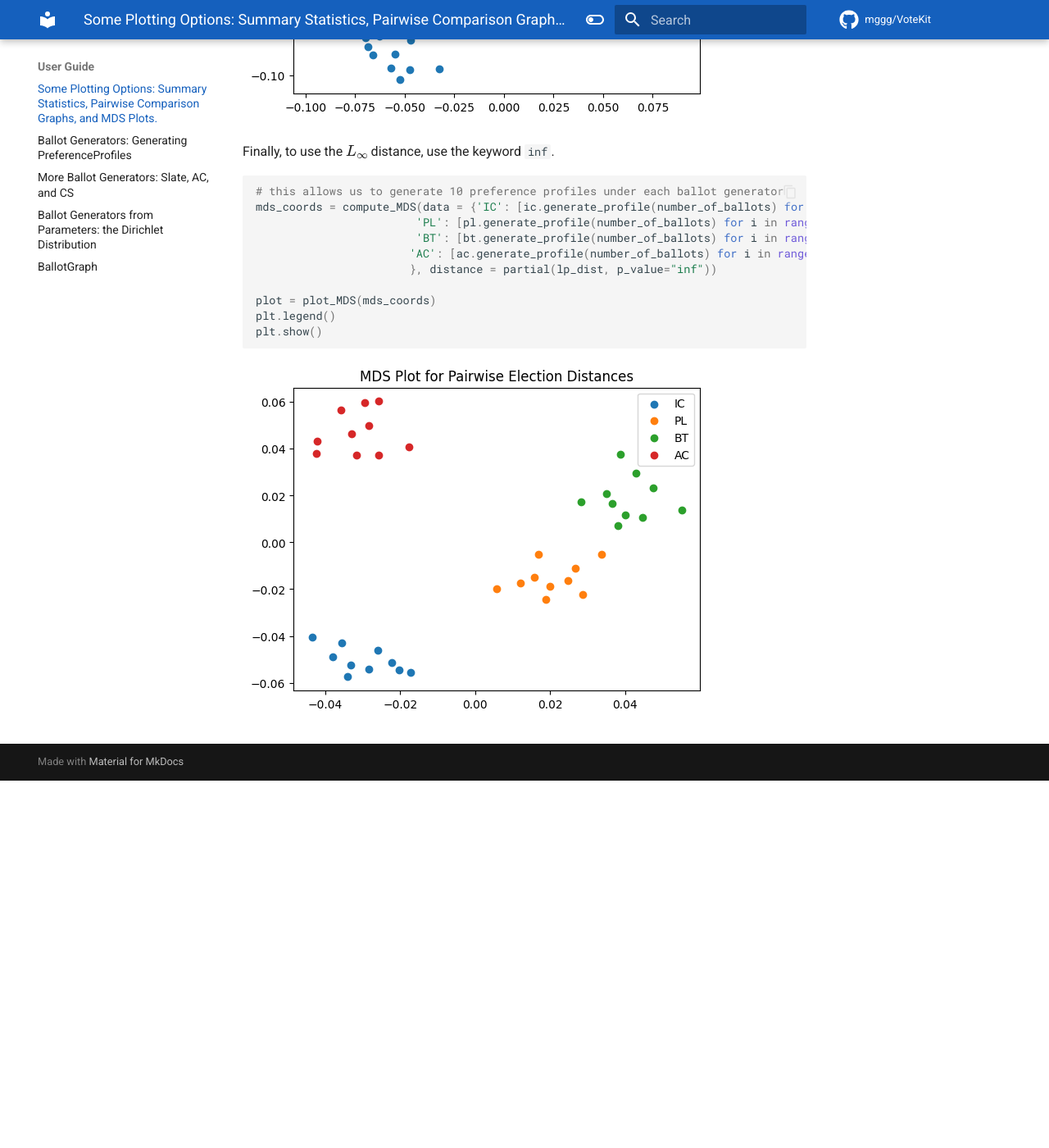
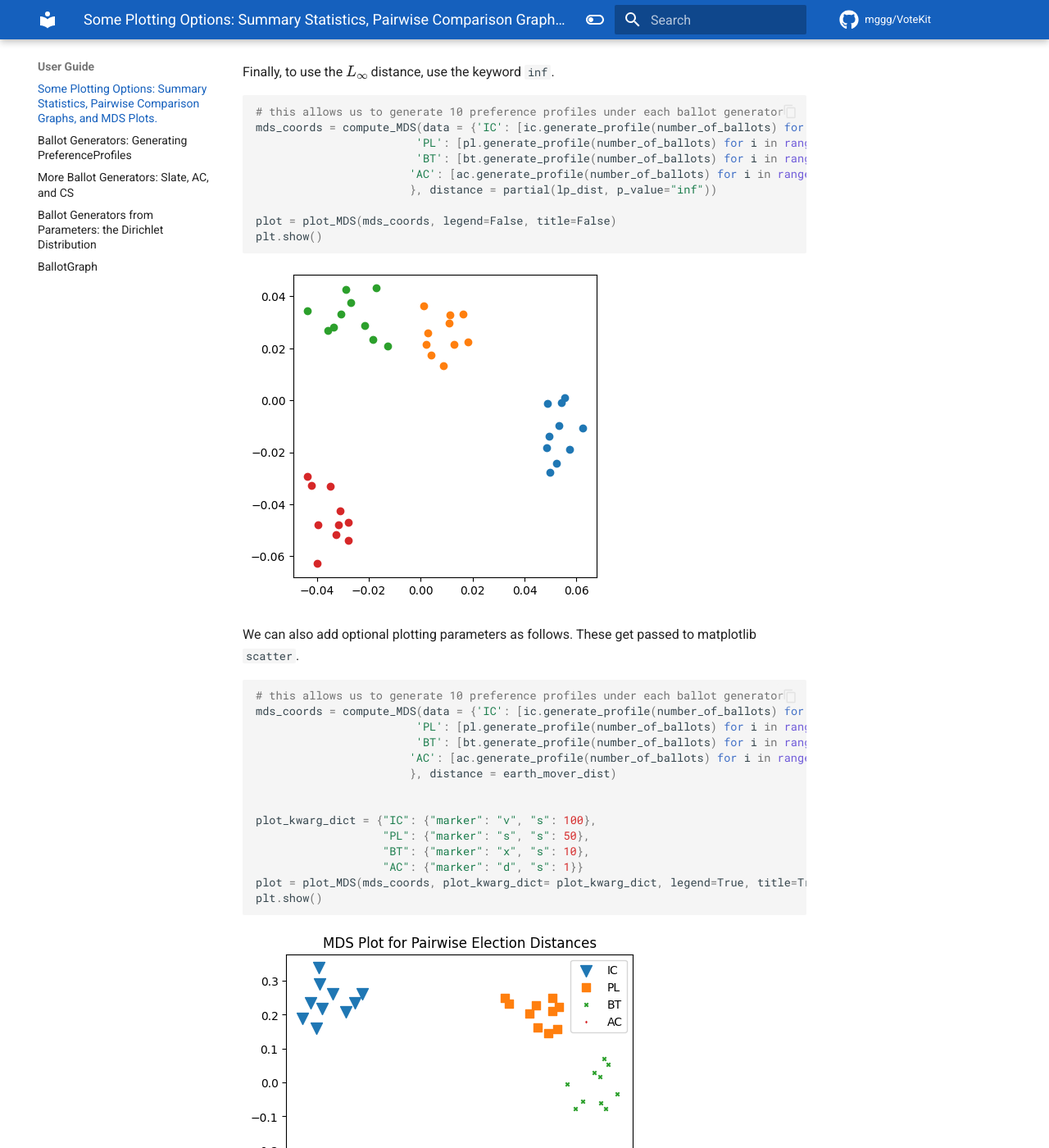
Before and after one commit to mggg/VoteKit, an MkDocs documentation site: the page built from docs/some_plotting_options.md, in a window 1280 px wide and 1400 px high, scrolled down 7042 px. Shown: the whole window at 82% size. Built offline with MkDocs 1.6.1 and Material for MkDocs 9.7.7, drawn with Linux system fonts in a browser that asks for light colours; comment, search, counter and statistics services are not loaded; before the commit the page ends 7994 px from its top, so only the background shows below that; some of the changed text lies outside the part shown.

Commit message:
mds edits

````diff
--- a/docs/some_plotting_options.md
+++ b/docs/some_plotting_options.md
@@ -33,9 +33,9 @@ print(profile)
 
       Ballots Weight
     (A, C, B)      2
+    (C, A, B)      1
+    (C, B, A)      1
     (B, C, A)      1
-    (C, B, A)      1
-    (A, B, C)      1
 
 
 `votekit` comes with some basic summary statistics to help you analyze a profile. We can plot the number of first place votes each candidate received, the number of mentions they receive (i.e. the total number of times they appeared on a ballot), and a Borda count, which assigns $n-1$ points to the first place winner of a ballot, $n-2$ to the second place, ..., and 0 to the last place winner of a ballot.
@@ -98,7 +98,7 @@ print()
 print(pwc_graph.has_condorcet_winner())
 ```
 
-    [{'A'}, {'C'}, {'B'}]
+    [{'C'}, {'A'}, {'B'}]
 
     True
 
@@ -154,8 +154,7 @@ mds_coords = compute_MDS(data = {'IC': [ic.generate_profile(number_of_ballots) f
                        'AC': [ac.generate_profile(number_of_ballots) for i in range(10)]
                        }, distance = earth_mover_dist)
 
-plot = plot_MDS(mds_coords)
-plt.legend()
+plot = plot_MDS(mds_coords, legend=True, title=True)
 plt.show()
 ```
 
@@ -176,8 +175,7 @@ mds_coords = compute_MDS(data = {'IC': [ic.generate_profile(number_of_ballots) f
                        'AC': [ac.generate_profile(number_of_ballots) for i in range(10)]
                        }, distance = lp_dist)
 
-plot = plot_MDS(mds_coords)
-plt.legend()
+plot = plot_MDS(mds_coords, legend=False, title=False)
 plt.show()
 ```
 
@@ -198,8 +196,7 @@ mds_coords = compute_MDS(data = {'IC': [ic.generate_profile(number_of_ballots) f
                        'AC': [ac.generate_profile(number_of_ballots) for i in range(10)]
                        }, distance = partial(lp_dist, p_value=2))
 
-plot = plot_MDS(mds_coords)
-plt.legend()
+plot = plot_MDS(mds_coords, legend=False, title=False)
 plt.show()
 ```
 
@@ -220,11 +217,43 @@ mds_coords = compute_MDS(data = {'IC': [ic.generate_profile(number_of_ballots) f
                        'AC': [ac.generate_profile(number_of_ballots) for i in range(10)]
                        }, distance = partial(lp_dist, p_value="inf"))
 
-plot = plot_MDS(mds_coords)
-plt.legend()
+plot = plot_MDS(mds_coords, legend=False, title=False)
 plt.show()
 ```
 
 
 
 ![png](assets/some_plotting_options_files/some_plotting_options_20_0.png)
+
+
+
+We can also add optional plotting parameters as follows. These get passed to matplotlib `scatter`.
+
+
+```python
+# this allows us to generate 10 preference profiles under each ballot generator
+mds_coords = compute_MDS(data = {'IC': [ic.generate_profile(number_of_ballots) for i in range(10)],
+                        'PL': [pl.generate_profile(number_of_ballots) for i in range(10)],
+                        'BT': [bt.generate_profile(number_of_ballots) for i in range(10)],
+                       'AC': [ac.generate_profile(number_of_ballots) for i in range(10)]
+                       }, distance = earth_mover_dist)
+
+
+plot_kwarg_dict = {"IC": {"marker": "v", "s": 100},
+                   "PL": {"marker": "s", "s": 50},
+                   "BT": {"marker": "x", "s": 10},
+                   "AC": {"marker": "d", "s": 1}}
+plot = plot_MDS(mds_coords, plot_kwarg_dict= plot_kwarg_dict, legend=True, title=True)
+plt.show()
+```
+
+
+
+![png](assets/some_plotting_options_files/some_plotting_options_22_0.png)
+
+
+
+
+```python
+
+```
````
Also changed, not shown: docs/assets/some_plotting_options_files/some_plotting_options_14_0.png, docs/assets/some_plotting_options_files/some_plotting_options_16_0.png, docs/assets/some_plotting_options_files/some_plotting_options_18_0.png, docs/assets/some_plotting_options_files/some_plotting_options_20_0.png, docs/assets/some_plotting_options_files/some_plotting_options_22_0.png (added), docs/assets/some_plotting_options_files/some_plotting_options_4_0.png, docs/assets/some_plotting_options_files/some_plotting_options_4_1.png, docs/assets/some_plotting_options_files/some_plotting_options_8_0.png, 1 other file.
